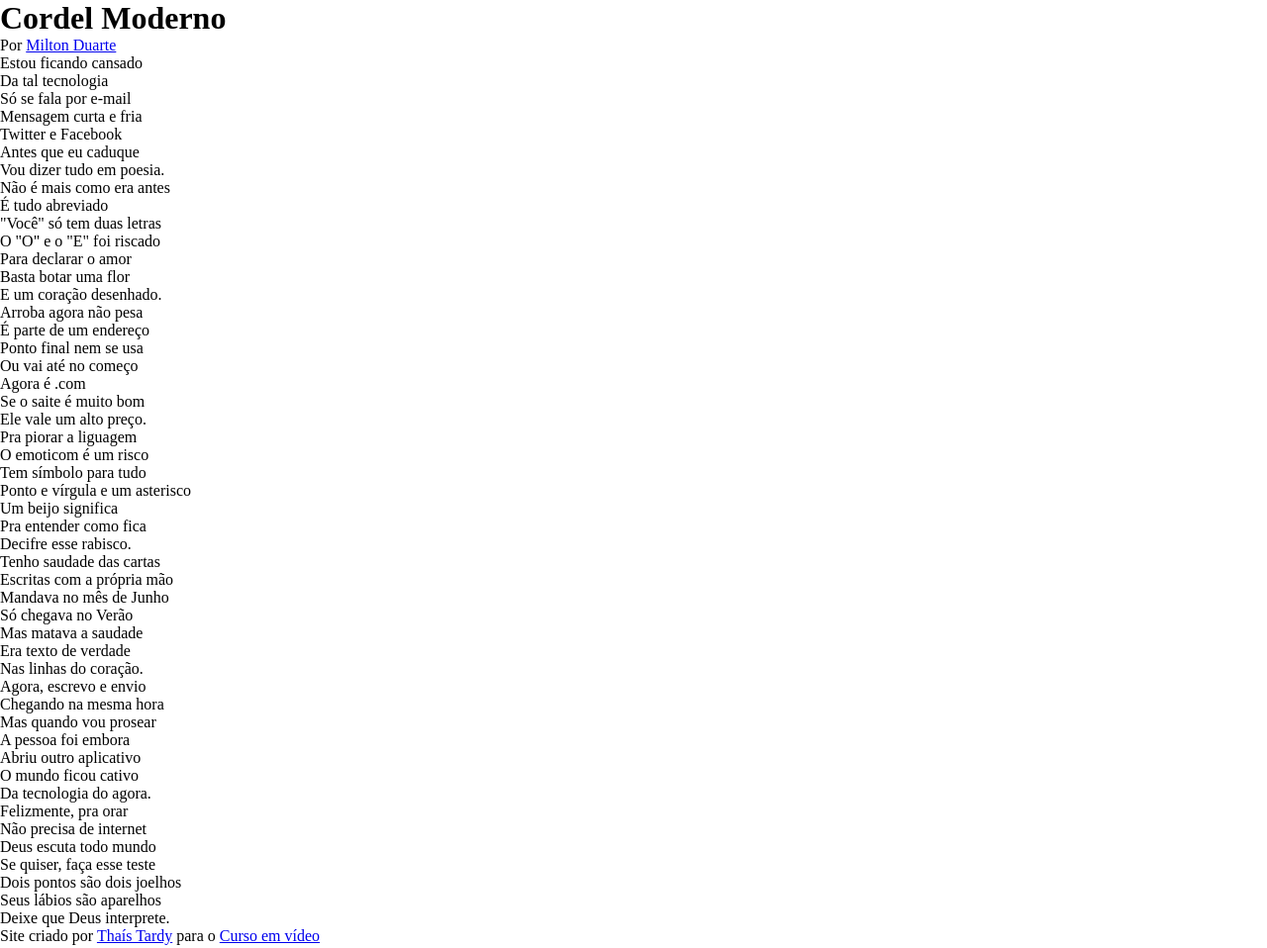
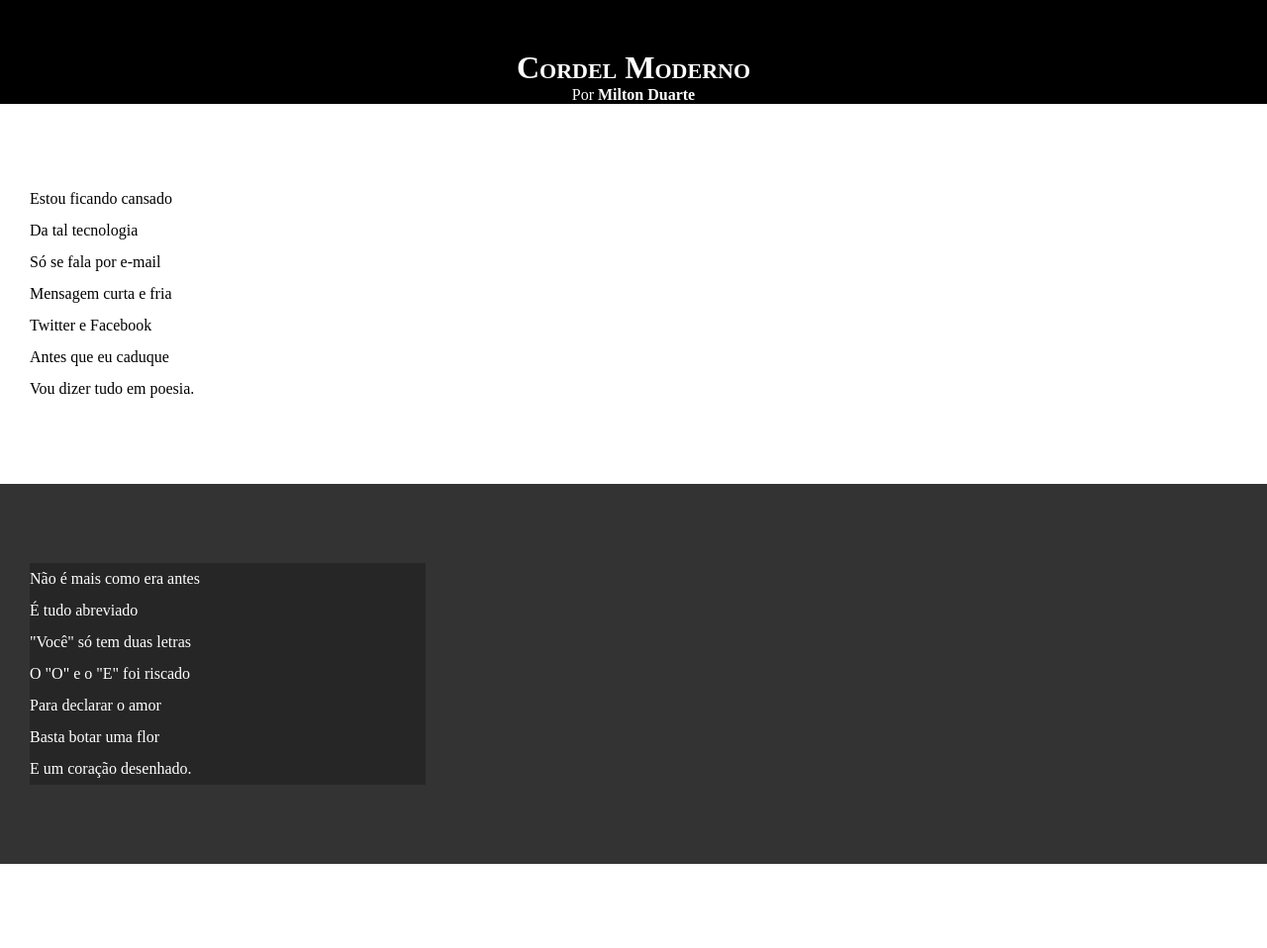
Before and after one commit to devthaistardy/html_css, a plain HTML site: page desafios/d012/index.html in a window 1280 px wide. Shown: the top 958 px of the page at 99% size. Drawn offline with Linux system fonts and the light colour scheme.

Commit message:
criando o estilo dos textos

```diff
--- a/desafios/d012/estilo/style.css
+++ b/desafios/d012/estilo/style.css
@@ -5,3 +5,64 @@
   padding: 0;
   box-sizing: border-box;
 }
+
+html, body {
+  min-height: 100vh;
+  background-color: darkgray;
+}
+
+header {
+  background-color: black;
+  color: white;
+  text-align: center;
+}
+
+header > h1 {
+  padding-top: 50px;
+  font-variant: small-caps;
+}
+
+header > p {
+  padding-bottom: 50px;
+}
+
+a {
+  color: white;
+  text-decoration: none;
+  font-weight: bolder;
+}
+
+a:hover {
+  text-decoration: underline;
+}
+
+section {
+  padding-top: 10vh;
+  padding-bottom: 10vh;
+  line-height: 2em;
+  padding-left: 30px;
+}
+
+section.normal {
+  background-color: white;
+  color: black;
+}
+
+section.imagem {
+  background-color: rgb(51,51,51);
+  color: white;
+}
+
+
+section.imagem p {
+  background-color: rgb(0, 0, 0, 0.253);
+  width: 400px;
+}
+
+footer {
+  background-color: black;
+  color: white;
+  text-align: center;
+  padding: 10px;
+  font-variant: small-caps;
+}
--- a/desafios/d012/index.html
+++ b/desafios/d012/index.html
@@ -12,7 +12,7 @@
       Por <a href="https://www.recantodasletras.com.br/poesias/3186743" target="_blank">Milton Duarte</a>
     </header>
 
-    <section>
+    <section class="normal">
       <p>
         Estou ficando cansado <br>
         Da tal tecnologia <br>
@@ -24,7 +24,7 @@
       </p>
     </section>
 
-    <section>
+    <section class="imagem">
       <p>
         Não é mais como era antes <br>
         É tudo abreviado <br>
@@ -37,7 +37,7 @@
     </section>
 
 
-    <section>
+    <section class="normal">
       <p>
         Arroba agora não pesa <br>
         É parte de um endereço <br>
@@ -59,7 +59,7 @@
       </p>
     </section>
 
-    <section>
+    <section class="imagem">
       <p>
         Tenho saudade das cartas <br>
         Escritas com a própria mão <br>
@@ -71,7 +71,7 @@
       </p>
     </section>
 
-    <section>
+    <section class="normal">
       <p>
         Agora, escrevo e envio <br>
         Chegando na mesma hora <br>
```
